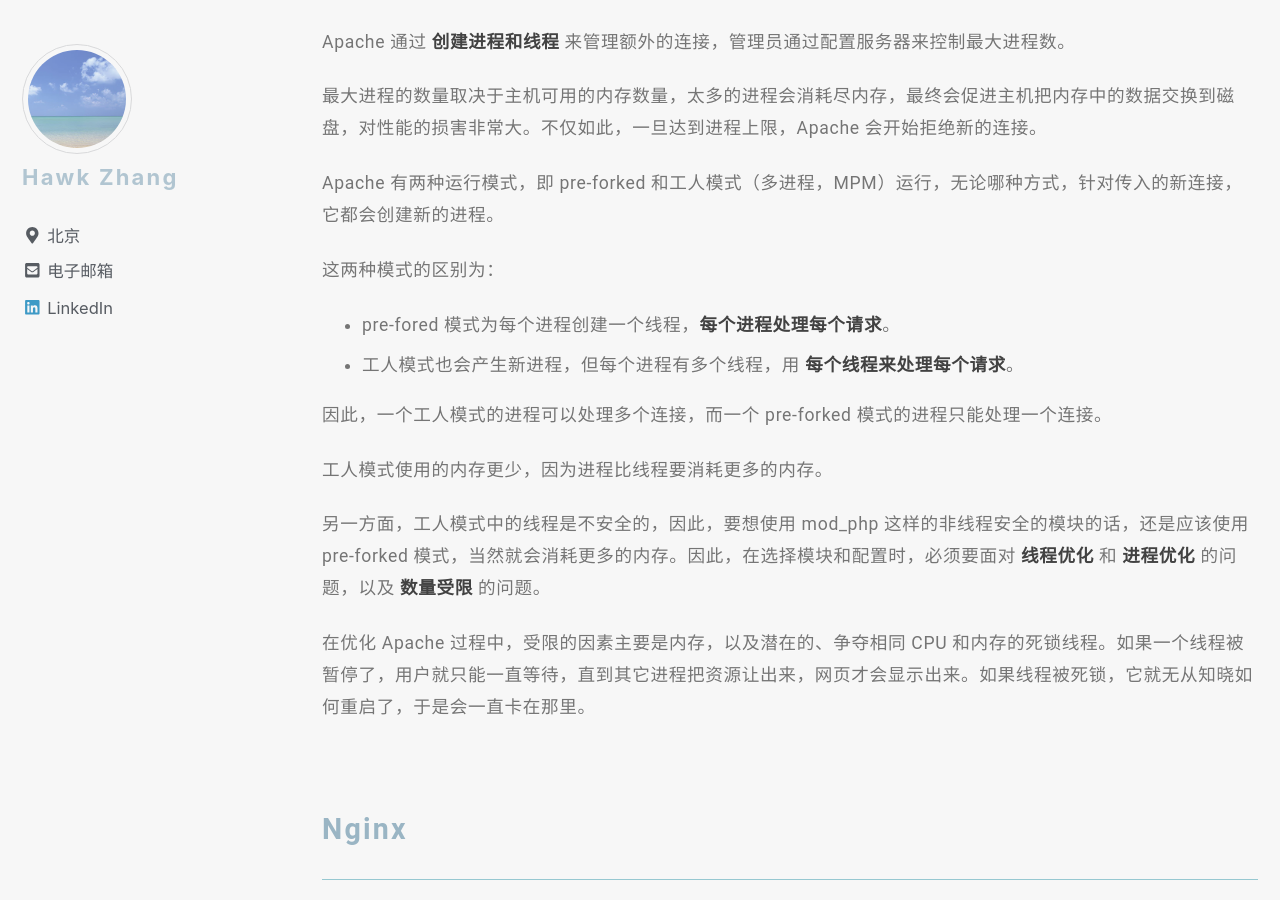
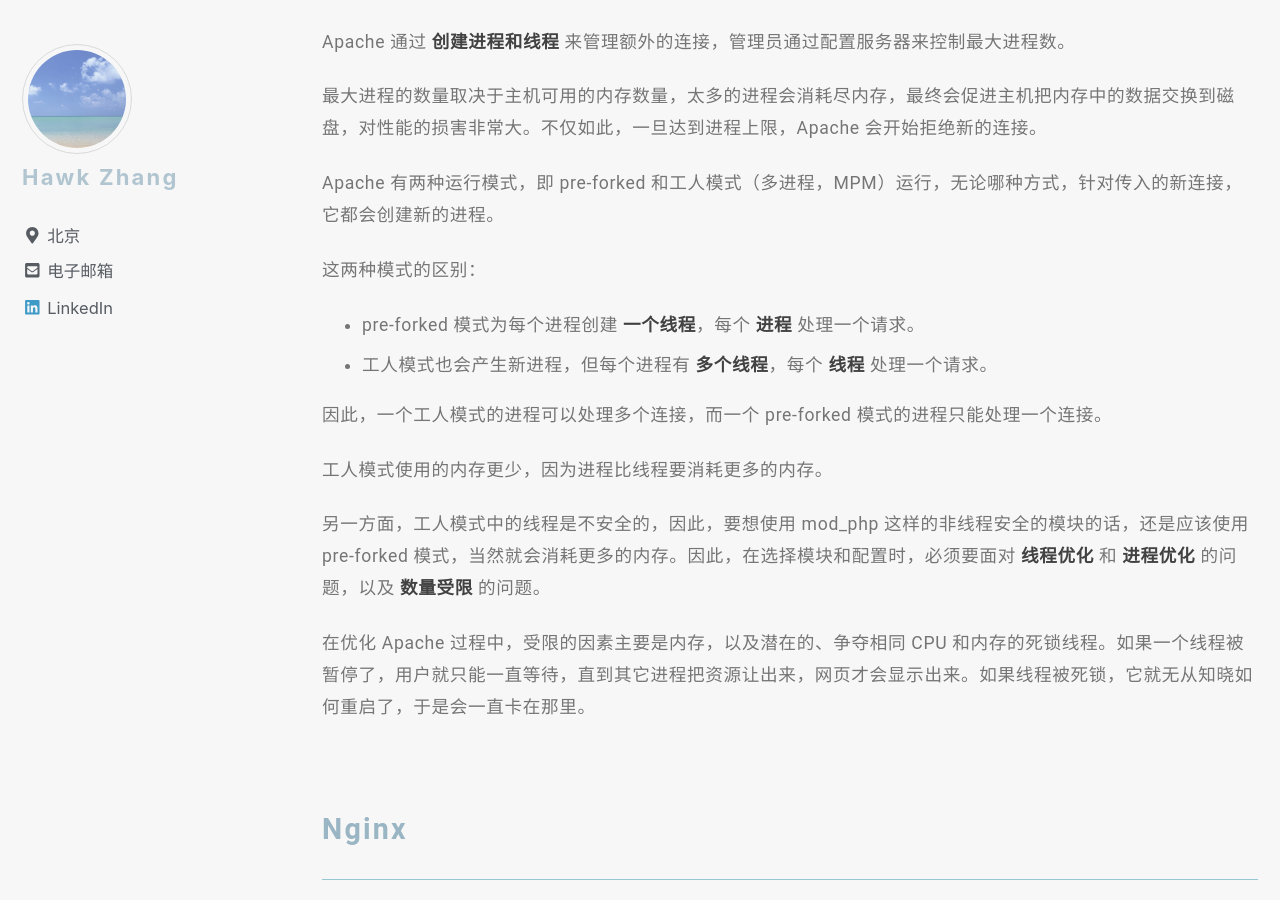
Before and after one commit to narru888/linotes_note, a Jekyll site: the page built from _posts/server/nginx/2016-01-03-nginx.basic.md, in a window 1280 px wide and 900 px high, scrolled down 1560 px. Built offline with Jekyll 4.4.1, drawn with Linux system fonts in a browser that asks for light colours; nearby versions of some CDN libraries; a script that is not in the unit is left out.

Commit message:
update on 2018-09-25 14:30:02 CST

```diff
--- a/_posts/server/nginx/2016-01-03-nginx.basic.md
+++ b/_posts/server/nginx/2016-01-03-nginx.basic.md
@@ -38,10 +38,10 @@
 
 Apache 有两种运行模式，即 pre-forked 和工人模式（多进程，MPM）运行，无论哪种方式，针对传入的新连接，它都会创建新的进程。
 
-这两种模式的区别为：
+这两种模式的区别：
 
-* pre-fored 模式为每个进程创建一个线程，**每个进程处理每个请求**。
-* 工人模式也会产生新进程，但每个进程有多个线程，用 **每个线程来处理每个请求**。
+* pre-forked 模式为每个进程创建 **一个线程**，每个 **进程** 处理一个请求。
+* 工人模式也会产生新进程，但每个进程有 **多个线程**，每个 **线程** 处理一个请求。
 
 因此，一个工人模式的进程可以处理多个连接，而一个 pre-forked 模式的进程只能处理一个连接。
 
```
